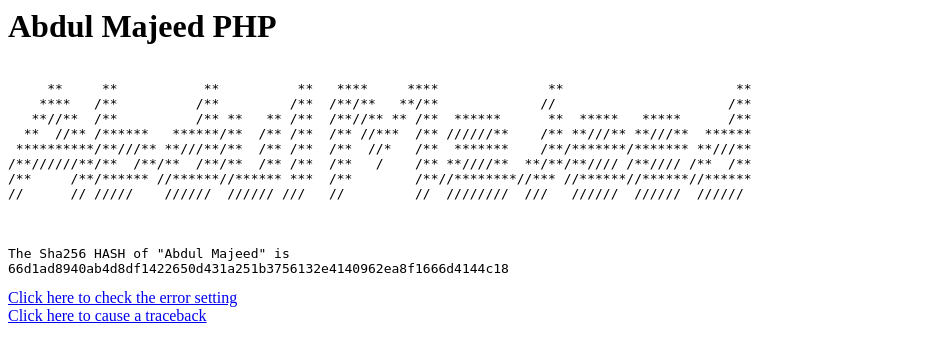
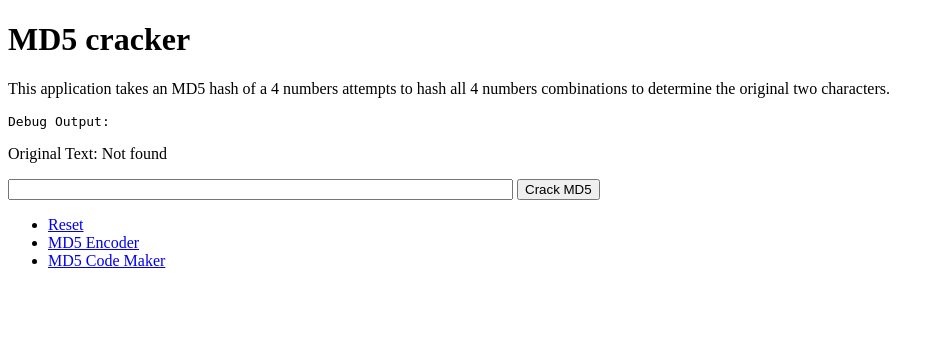
Before and after one commit to kingx48/phpsamples, a PHP site: page / in a window 1280 px wide. Shown: the top 362 px of the page, without its empty margins (0-944 px from the left). Run offline with PHP 8.4, Linux system fonts and the light colour scheme.

Commit message:
Small Brute Force for Pin going through hashes

```diff
--- a/index.php
+++ b/index.php
@@ -1,31 +1,76 @@
-<html>
-<head>
-<title>Abdul Majeed PHP</title>
-</head>
+<!DOCTYPE html>
+<head><title>Abdul Majeed MD5 Cracker</title></head>
 <body>
+<h1>MD5 cracker</h1>
+<p>This application takes an MD5 hash
+of a 4 numbers
+attempts to hash all 4 numbers combinations
+to determine the original two characters.</p>
+<pre>
+Debug Output:
+<?php
+$goodtext = "Not found";
+// If there is no parameter, this code is all skipped
+if ( isset($_GET['md5']) ) {
+    $time_pre = microtime(true);
+    $md5 = $_GET['md5'];
 
-<h1>Abdul Majeed PHP</h1>
-<pre>
+    // This is our alphabet
+    $show = 15;
 
-     **     **           **          **   ****     ****              **                      **
-    ****   /**          /**         /**  /**/**   **/**             //                      /**
-   **//**  /**          /** **   ** /**  /**//** ** /**  ******      **  *****   *****      /**
-  **  //** /******   ******/**  /** /**  /** //***  /** //////**    /** **///** **///**  ******
- **********/**///** **///**/**  /** /**  /**  //*   /**  *******    /**/*******/******* **///**
-/**//////**/**  /**/**  /**/**  /** /**  /**   /    /** **////**  **/**/**//// /**//// /**  /**
-/**     /**/****** //******//****** ***  /**        /**//********//*** //******//******//******
-//      // /////    //////  ////// ///   //         //  ////////  ///   //////  //////  //////
+    // Outer loop go go through the alphabet for the
+    // first position in our "possible" pre-hash
+    // text
+    for($i=0; $i<10; $i++ ) {
+        $ch1 = $i;   // The first of two characters
 
+        // Our inner loop Not the use of new variables
+        // $j and $ch2
+        for($j=0; $j<10; $j++ ) {
+            $ch2 = $j;  // Our second character
 
+            for($k=0; $k<10; $k++ ) {
+            $ch3 = $k;  // Our second character
 
-The Sha256 HASH of "Abdul Majeed" is
-<?php
-print hash('sha256','Abdul Majeed');
+                for($l=0; $l<10; $l++ ) {
+                $ch4 = $l;  // Our second character
+
+            //
+                 $try = $ch1.$ch2.$ch3.$ch4;
+
+                 // Run the hash and then check to see if we match
+                    $check = hash('md5', $try);
+                    if ( $check == $md5 ) {
+                        $goodtext = $try;
+                        break;   // Exit the inner loop
+                    }
+
+                    // Debug output until $show hits 0
+                    if ( $show > 0 ) {
+                        print "$check $try\n";
+                        $show = $show - 1;
+                    }
+                }
+            }
+        }
+    }
+    // Compute elapsed time
+    $time_post = microtime(true);
+    print "Elapsed time: ";
+    print $time_post-$time_pre;
+    print "\n";
+}
 ?>
 </pre>
-
-<a href=check.php>Click here to check the error setting</a> <br>
-<a href=fail.php>Click here to cause a traceback</a>
-
+<!-- Use the very short syntax and call htmlentities() -->
+<p>Original Text: <?= htmlentities($goodtext); ?></p>
+<form>
+<input type="text" name="md5" size="60" />
+<input type="submit" value="Crack MD5"/>
+</form>
+<ul>
+<li><a href="index.php">Reset</a></li>
+<li><a href="md5.php">MD5 Encoder</a></li>
+<li><a href="makecode.php">MD5 Code Maker</a></li>
 </body>
 </html>
```
Also changed, not shown: makecode.php (added, +42 -0 lines), md5.php (added, +19 -0 lines), save md5.JPG (added).
